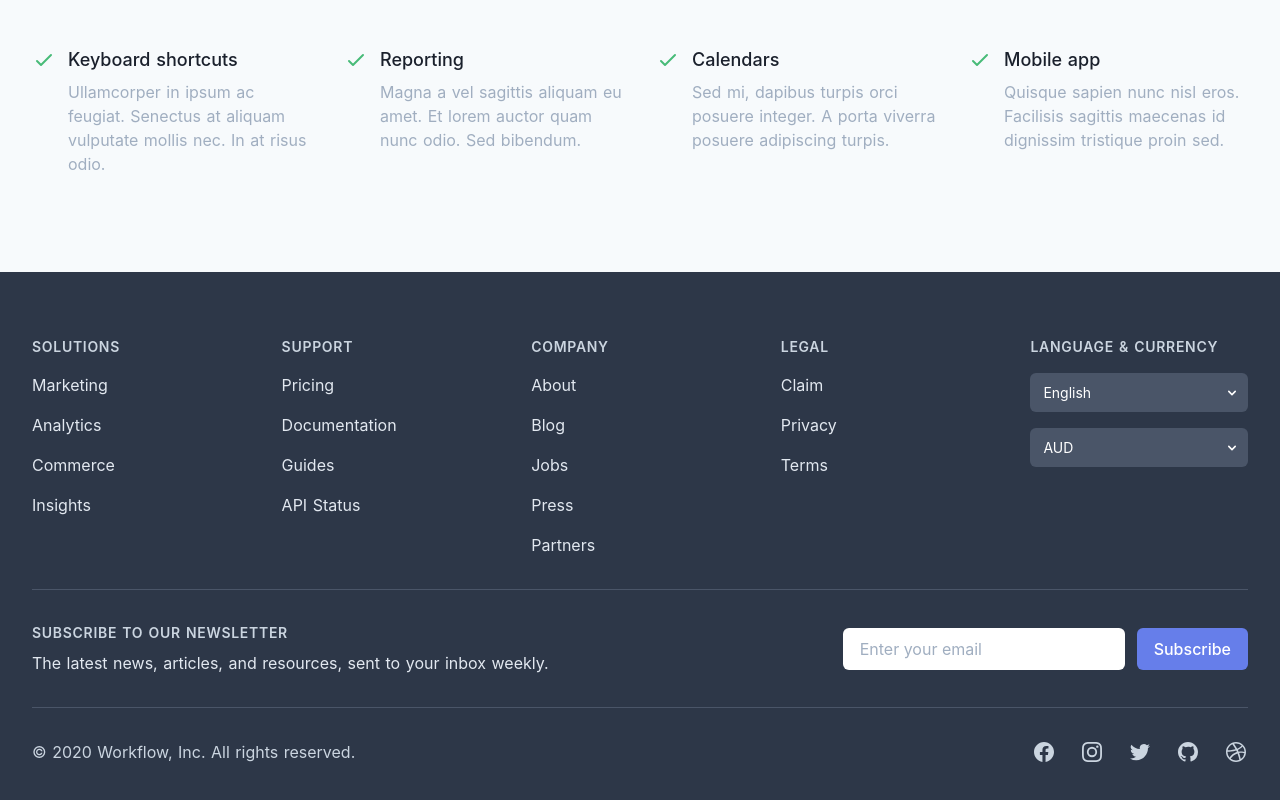
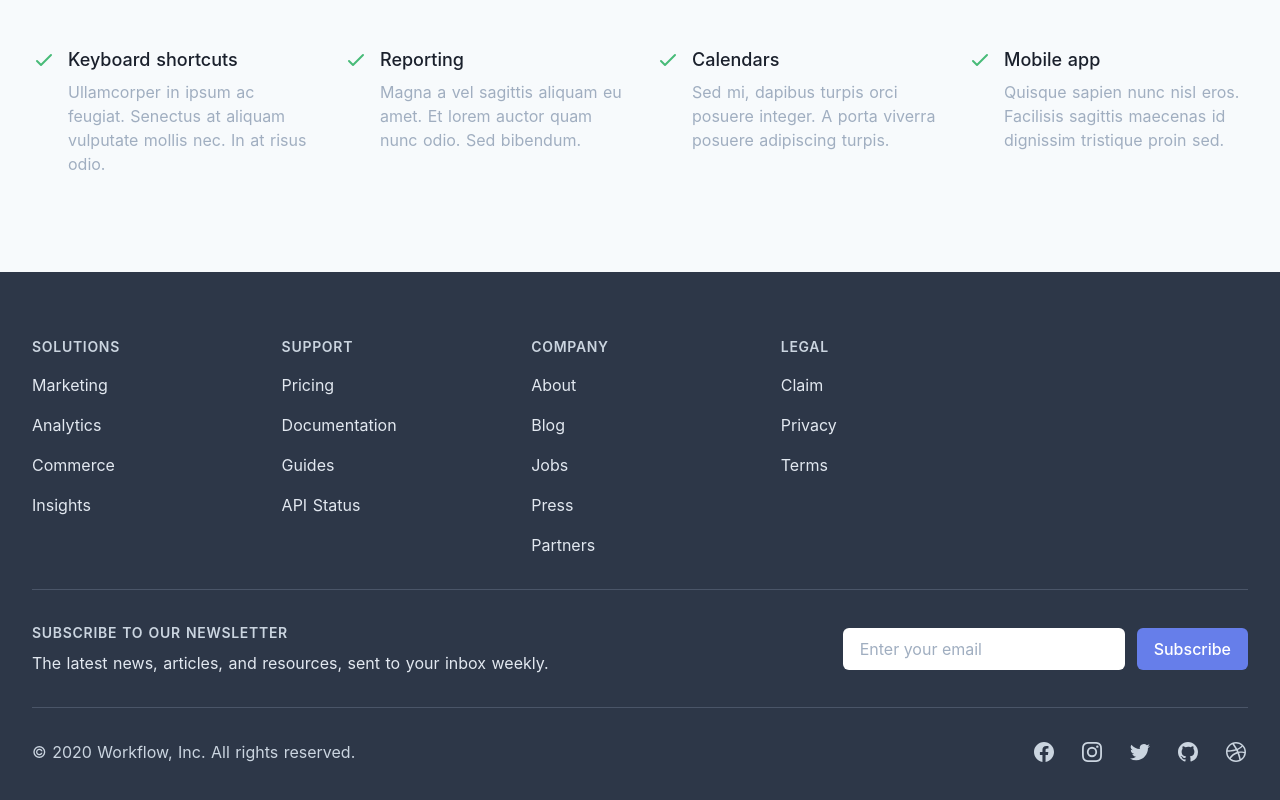
Before and after one commit to bioudi/appideas, a Nuxt app: page / in a window 1280 px wide. Shown: the part 1150-1950 px from the top of the page. Built offline with nearby package versions, Linux system fonts and the light colour scheme.

Commit message:
Add footer

```diff
--- a/components/Footer.vue
+++ b/components/Footer.vue
@@ -145,52 +145,6 @@
           </div>
         </div>
       </div>
-      <div class="mt-12 xl:mt-0">
-        <h3 class="text-sm font-semibold text-gray-400 tracking-wider uppercase">
-          Language &amp; Currency
-        </h3>
-        <form class="mt-4 sm:max-w-xs">
-          <fieldset class="w-full">
-            <label for="language" class="sr-only">Language</label>
-            <div class="relative">
-              <select id="language" name="language" class="appearance-none block w-full bg-none bg-gray-700 border border-transparent rounded-md py-2 pl-3 pr-10 text-base text-white focus:outline-none focus:ring-white focus:border-white sm:text-sm">
-                <option selected>English</option>
-                <option>French</option>
-                <option>German</option>
-                <option>Japanese</option>
-                <option>Spanish</option>
-              </select>
-              <div class="pointer-events-none absolute inset-y-0 right-0 px-2 flex items-center">
-                <!-- Heroicon name: chevron-down -->
-                <svg class="h-4 w-4 text-white" xmlns="http://www.w3.org/2000/svg" viewBox="0 0 20 20" fill="currentColor" aria-hidden="true">
-                  <path fill-rule="evenodd" d="M5.293 7.293a1 1 0 011.414 0L10 10.586l3.293-3.293a1 1 0 111.414 1.414l-4 4a1 1 0 01-1.414 0l-4-4a1 1 0 010-1.414z" clip-rule="evenodd" />
-                </svg>
-              </div>
-            </div>
-          </fieldset>
-          <fieldset class="mt-4 w-full">
-            <label for="currency" class="sr-only">Currency</label>
-            <div class="mt-1.5 relative">
-              <select id="currency" name="currency" class="appearance-none w-full bg-none bg-gray-700 border border-transparent rounded-md block py-2 pl-3 pr-10 text-base text-white focus:outline-none focus:ring-white focus:border-white sm:text-sm">
-                <option>ARS</option>
-                <option selected>AUD</option>
-                <option>CAD</option>
-                <option>CHF</option>
-                <option>EUR</option>
-                <option>GBP</option>
-                <option>JPY</option>
-                <option>USD</option>
-              </select>
-              <div class="pointer-events-none absolute inset-y-0 right-0 px-2 flex items-center">
-                <!-- Heroicon name: chevron-down -->
-                <svg class="h-4 w-4 text-white" xmlns="http://www.w3.org/2000/svg" viewBox="0 0 20 20" fill="currentColor" aria-hidden="true">
-                  <path fill-rule="evenodd" d="M5.293 7.293a1 1 0 011.414 0L10 10.586l3.293-3.293a1 1 0 111.414 1.414l-4 4a1 1 0 01-1.414 0l-4-4a1 1 0 010-1.414z" clip-rule="evenodd" />
-                </svg>
-              </div>
-            </div>
-          </fieldset>
-        </form>
-      </div>
     </div>
     <div class="border-t border-gray-700 pt-8 lg:flex lg:items-center lg:justify-between xl:mt-0">
       <div>
```
